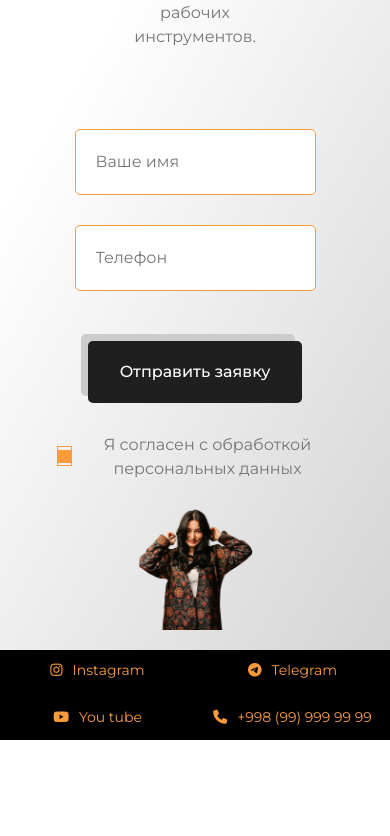
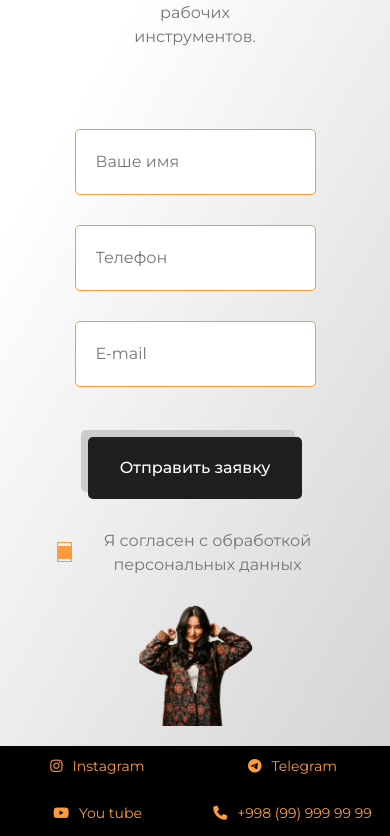
Before and after one commit to umar-www/taswik-pro, a Vue app: page / in a window 390 px wide. Shown: the part 9541-10377 px from the top of the page. Before the commit the page ends 10281 px from the top, so only its background shows below. Built offline with nearby package versions, Linux system fonts and the light colour scheme.

Commit message:
added tg bot bug fixed

```diff
--- a/src/components/navbar/NavbarPage.vue
+++ b/src/components/navbar/NavbarPage.vue
@@ -15,7 +15,6 @@
       <a style="text-decoration: none" href="tel:+998999999999">
         <p>+998 (99) 999 99 99</p>
       </a>
-      <h2>Получить консультацию</h2>
     </div>
 
     <button v-if="burgerIcon" @click="toggleBurger" class="burgerBtn">
--- a/src/pages/FooterContact.vue
+++ b/src/pages/FooterContact.vue
@@ -16,11 +16,19 @@
             placeholder="Ваше имя"
           />
           <input
+            name="phoneNumber"
             required
             v-model="userData.tel"
             type="text"
             placeholder="Телефон"
             maxlength="20"
+          />
+          <input
+            required
+            name="email"
+            v-model="userData.email"
+            type="email"
+            placeholder="Е-mail"
           />
         </div>
         <button class="sendBtn">Отправить заявку</button>
@@ -64,19 +72,24 @@ import { useToast } from "vue-toastification";
 import axios from "axios";
 import { ref } from "vue";
 
-const userData = ref({ username: "", tel: "" });
+const userData = ref({ username: "", tel: null, email: "" });
 const toast = useToast();
 
 const handleSubmit = async () => {
   const token = "6719463782:AAEcFhZ0cNkq1HLHkuvooP28GGYaoUo4yV0";
   const chatID = "-1002039957816";
-  const info = `User: %0A<strong>Username:</strong> ${userData.value.username} %0A<strong>Phone Number:</strong> ${userData.value.tel}`;
+  const info = `User: %0A<strong>Username:</strong> ${
+    userData.value.username[0].toUpperCase() + userData.value.username.slice(1)
+  } %0A<strong>Phone Number:</strong> ${
+    userData.value.tel
+  } %0A<strong>Email address:</strong> ${userData.value.email}`;
   const data = await axios.post(
     ` https://api.telegram.org/bot${token}/sendMessage?chat_id=${chatID}&text=${info}&parse_mode=html`
   );
 
   userData.value.tel = "";
   userData.value.username = "";
+  userData.value.email = "";
 
   if (data.status === 200) {
     toast.success("Your information successfully send");
@@ -234,6 +247,9 @@ const handleSubmit = async () => {
     grid-template-columns: repeat(2, 1fr);
     height: 90px;
   }
+  .contact {
+    flex-direction: column;
+  }
   .webSiteAbout p {
     font-size: 14px;
   }
```
